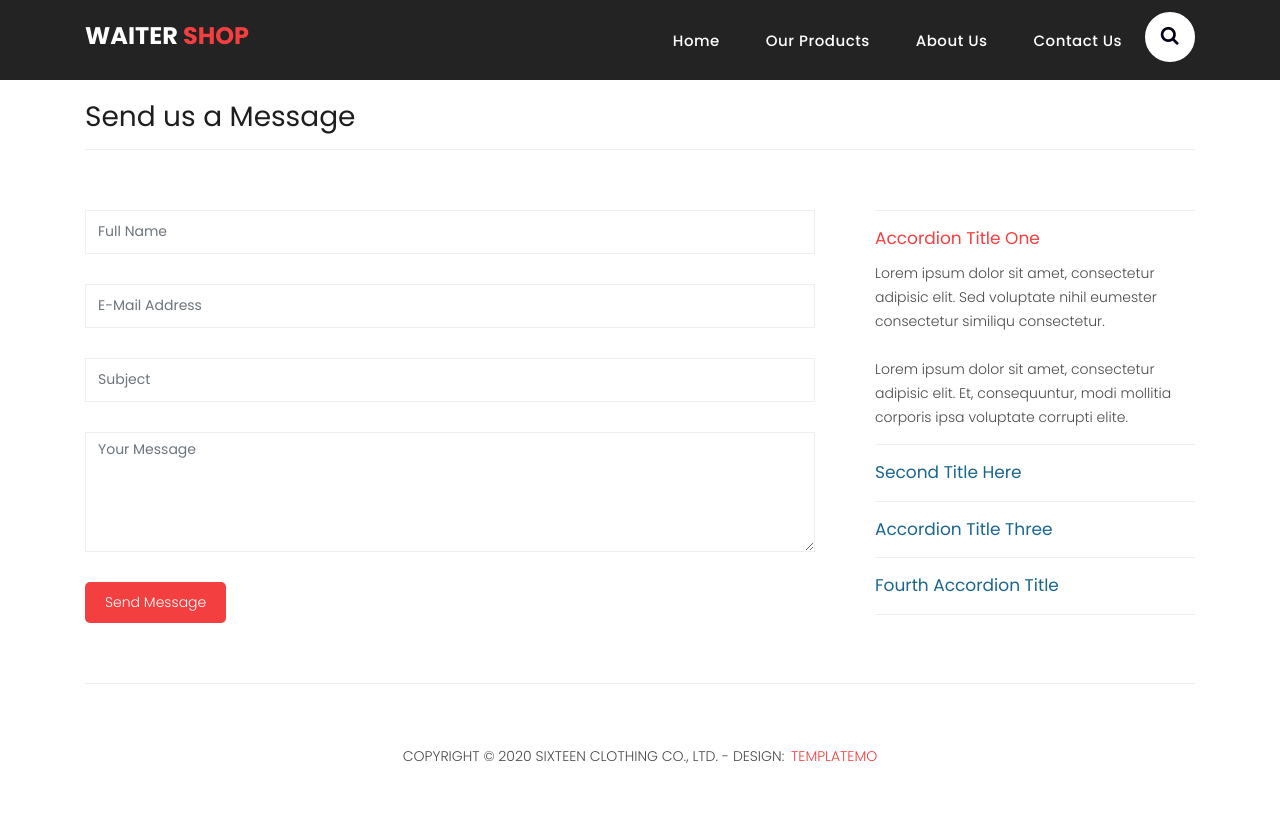
After one commit to waiterorg/WaiterShop, a Django app: page /contact-us/ in a window 1280 px wide. The commit adds this page. Run offline with Django 3.2, Linux system fonts and the light colour scheme; some libraries are stand-ins or nearby versions.

Commit message:
Create contact us page (model,view,template,form,url)

```diff
--- a/WaiterShop/core/forms.py
+++ b/WaiterShop/core/forms.py
@@ -46,3 +46,9 @@ class RefundForm(forms.Form):
         'rows': 4
     }))
     email = forms.EmailField()
+
+class ContactForm(forms.Form):
+    name = forms.CharField(required=True)
+    email = forms.EmailField(required=True)
+    subject = forms.CharField(required=True)
+    message = forms.CharField(widget=forms.Textarea, required=True)
--- a/WaiterShop/core/urls.py
+++ b/WaiterShop/core/urls.py
@@ -1,7 +1,8 @@
 from django.urls import path
 from .views import (HomeView, ItemDetailView, OrderSummaryView,
                     add_to_cart, remove_from_cart, remove_single_item_from_cart,
-                     CheckoutView, AddCouponView, PaymentView, RequestRefundView, ProductListView, CategoryList, SearchList)
+                     CheckoutView, AddCouponView, PaymentView, RequestRefundView, ProductListView,
+                      CategoryList, SearchList, ContactUsView)
 
 app_name = 'core'
 urlpatterns = [
@@ -22,5 +23,7 @@ urlpatterns = [
     path('products/<slug:slug>/page/<int:page>', CategoryList.as_view(), name='product-category'),
     path('search/', SearchList.as_view(), name="search"),
     path('search/page/<int:page>', SearchList.as_view(), name="search"),
+    path('contact-us/', ContactUsView.as_view(), name="contact-us"),
+
 
 ]
--- a/WaiterShop/core/views.py
+++ b/WaiterShop/core/views.py
@@ -12,8 +12,8 @@ from django.contrib.auth.mixins import LoginRequiredMixin
 from django.contrib.auth.decorators import login_required
 from django.views.generic import ListView, DetailView, View
 from django.utils import timezone
-from .models import Item, Order, OrderItem, Address, Coupon, UserProfile, Payment, Refund, Category
-from .forms import CheckoutForm, CouponForm, PaymentForm, RefundForm
+from .models import Item, Order, OrderItem, Address, Coupon, UserProfile, Payment, Refund, Category, ContactMassage
+from .forms import CheckoutForm, CouponForm, PaymentForm, RefundForm, ContactForm
 from django.db.models import Q
 
 # Create your views here.
@@ -269,6 +269,39 @@ class PaymentView(LoginRequiredMixin,View):
         return redirect("/payment/stripe/")
 
 
+class RequestRefundView(View):
+    def get(self, *args, **kwargs):
+        form = RefundForm()
+        context = {
+            'form': form
+        }
+        return render(self.request, "shop/request_refund.html", context)
+
+    def post(self, *args, **kwargs):
+        form = RefundForm(self.request.POST)
+        if form.is_valid():
+            ref_code = form.cleaned_data.get('ref_code')
+            message = form.cleaned_data.get('message')
+            email = form.cleaned_data.get('email')
+            # edit the order
+            try:
+                order = Order.objects.get(ref_code=ref_code)
+                order.refund_requested = True
+                order.save()
+
+                # store the refund
+                refund = Refund()
+                refund.order = order
+                refund.reason = message
+                refund.email = email
+                refund.save()
+
+                messages.info(self.request, "Your request was received.")
+                return redirect("core:request-refund")
+
+            except ObjectDoesNotExist:
+                messages.info(self.request, "This order does not exist.")
+                return redirect("core:request-refund")
 
 @login_required
 def add_to_cart(request, slug):
@@ -356,37 +389,28 @@ def remove_single_item_from_cart(request, slug):
         messages.info(request, "You do not have an active order")
         return redirect("core:product", slug=slug)
 
-
-class RequestRefundView(View):
+class ContactUsView(View):
     def get(self, *args, **kwargs):
-        form = RefundForm()
+        form = ContactForm()
         context = {
             'form': form
         }
-        return render(self.request, "shop/request_refund.html", context)
+        return render(self.request, "shop/contact-us.html", context)
 
     def post(self, *args, **kwargs):
-        form = RefundForm(self.request.POST)
+        form = ContactForm(self.request.POST)
         if form.is_valid():
-            ref_code = form.cleaned_data.get('ref_code')
-            message = form.cleaned_data.get('message')
-            email = form.cleaned_data.get('email')
-            # edit the order
+            name = form.cleaned_data['name']
+            email = form.cleaned_data['email']
+            subject = form.cleaned_data['subject']
+            message = form.cleaned_data['message']
             try:
-                order = Order.objects.get(ref_code=ref_code)
-                order.refund_requested = True
-                order.save()
-
-                # store the refund
-                refund = Refund()
-                refund.order = order
-                refund.reason = message
-                refund.email = email
-                refund.save()
-
-                messages.info(self.request, "Your request was received.")
-                return redirect("core:request-refund")
-
-            except ObjectDoesNotExist:
-                messages.info(self.request, "This order does not exist.")
-                return redirect("core:request-refund")
+               ContactMassage.name = name
+               ContactMassage.email = email
+               ContactMassage.subject = subject
+               ContactMassage.massage = message
+               messages.success(self.request,"Your message has been successfully sent.")
+               return redirect("core:home")
+            except:
+                messages.warning(self.request,"something is wrong !")
+                return redirect("core:contact-us")
--- a/WaiterShop/templates/shared/base.html
+++ b/WaiterShop/templates/shared/base.html
@@ -80,7 +80,7 @@ https://templatemo.com/tm-546-sixteen-clothing
                 <a class="nav-link" href="about.html">About Us</a>
               </li>
               <li class="nav-item">
-                <a class="nav-link" href="contact.html">Contact Us</a>
+                <a class="nav-link" href="{% url 'core:contact-us' %}">Contact Us</a>
               </li>
               <li>
                 <form class="searchform" action="{% url 'core:search' %}">
--- /dev/null
+++ b/WaiterShop/templates/shop/contact-us.html
@@ -0,0 +1,76 @@
+{% extends 'shared/base.html' %}
+{% block content %}
+<div class="send-message">
+    <div class="container">
+      <div class="row">
+        <div class="col-md-12">
+          <div class="section-heading">
+            <h2>Send us a Message</h2>
+          </div>
+        </div>
+        <div class="col-md-8">
+          <div class="contact-form">
+            <form id="contact" action="" method="post">
+                {% csrf_token %}
+              <div class="row">
+                <div class="col-lg-12 col-md-12 col-sm-12">
+                  <fieldset>
+                    <input name="name" type="text" class="form-control" id="name" placeholder="Full Name" required="">
+                  </fieldset>
+                </div>
+                <div class="col-lg-12 col-md-12 col-sm-12">
+                  <fieldset>
+                    <input name="email" type="text" class="form-control" id="email" placeholder="E-Mail Address" required="">
+                  </fieldset>
+                </div>
+                <div class="col-lg-12 col-md-12 col-sm-12">
+                  <fieldset>
+                    <input name="subject" type="text" class="form-control" id="subject" placeholder="Subject" required="">
+                  </fieldset>
+                </div>
+                <div class="col-lg-12">
+                  <fieldset>
+                    <textarea name="message" rows="6" class="form-control" id="message" placeholder="Your Message" required=""></textarea>
+                  </fieldset>
+                </div>
+                <div class="col-lg-12">
+                  <fieldset>
+                    <button type="submit" id="form-submit" class="filled-button">Send Message</button>
+                  </fieldset>
+                </div>
+              </div>
+            </form>
+          </div>
+        </div>
+        <div class="col-md-4">
+          <ul class="accordion">
+            <li>
+                <a class="active">Accordion Title One</a>
+                <div class="content" style="display: block;">
+                    <p>Lorem ipsum dolor sit amet, consectetur adipisic elit. Sed voluptate nihil eumester consectetur similiqu consectetur.<br><br>Lorem ipsum dolor sit amet, consectetur adipisic elit. Et, consequuntur, modi mollitia corporis ipsa voluptate corrupti elite.</p>
+                </div>
+            </li>
+            <li>
+                <a>Second Title Here</a>
+                <div class="content">
+                    <p>Lorem ipsum dolor sit amet, consectetur adipisic elit. Sed voluptate nihil eumester consectetur similiqu consectetur.<br><br>Lorem ipsum dolor sit amet, consectetur adipisic elit. Et, consequuntur, modi mollitia corporis ipsa voluptate corrupti elite.</p>
+                </div>
+            </li>
+            <li>
+                <a>Accordion Title Three</a>
+                <div class="content">
+                    <p>Lorem ipsum dolor sit amet, consectetur adipisic elit. Sed voluptate nihil eumester consectetur similiqu consectetur.<br><br>Lorem ipsum dolor sit amet, consectetur adipisic elit. Et, consequuntur, modi mollitia corporis ipsa voluptate corrupti elite.</p>
+                </div>
+            </li>
+            <li>
+                <a>Fourth Accordion Title</a>
+                <div class="content">
+                    <p>Lorem ipsum dolor sit amet, consectetur adipisic elit. Sed voluptate nihil eumester consectetur similiqu consectetur.<br><br>Lorem ipsum dolor sit amet, consectetur adipisic elit. Et, consequuntur, modi mollitia corporis ipsa voluptate corrupti elite.</p>
+                </div>
+            </li>
+          </ul>
+        </div>
+      </div>
+    </div>
+  </div>
+{% endblock content %}
```
Also changed, not shown: WaiterShop/core/models.py (+11 -0 lines), WaiterShop/core/migrations/0006_contactmassage.py (added), WaiterShop/core/migrations/0007_contactmassage_readed.py (added), WaiterShop/db.sqlite3.
